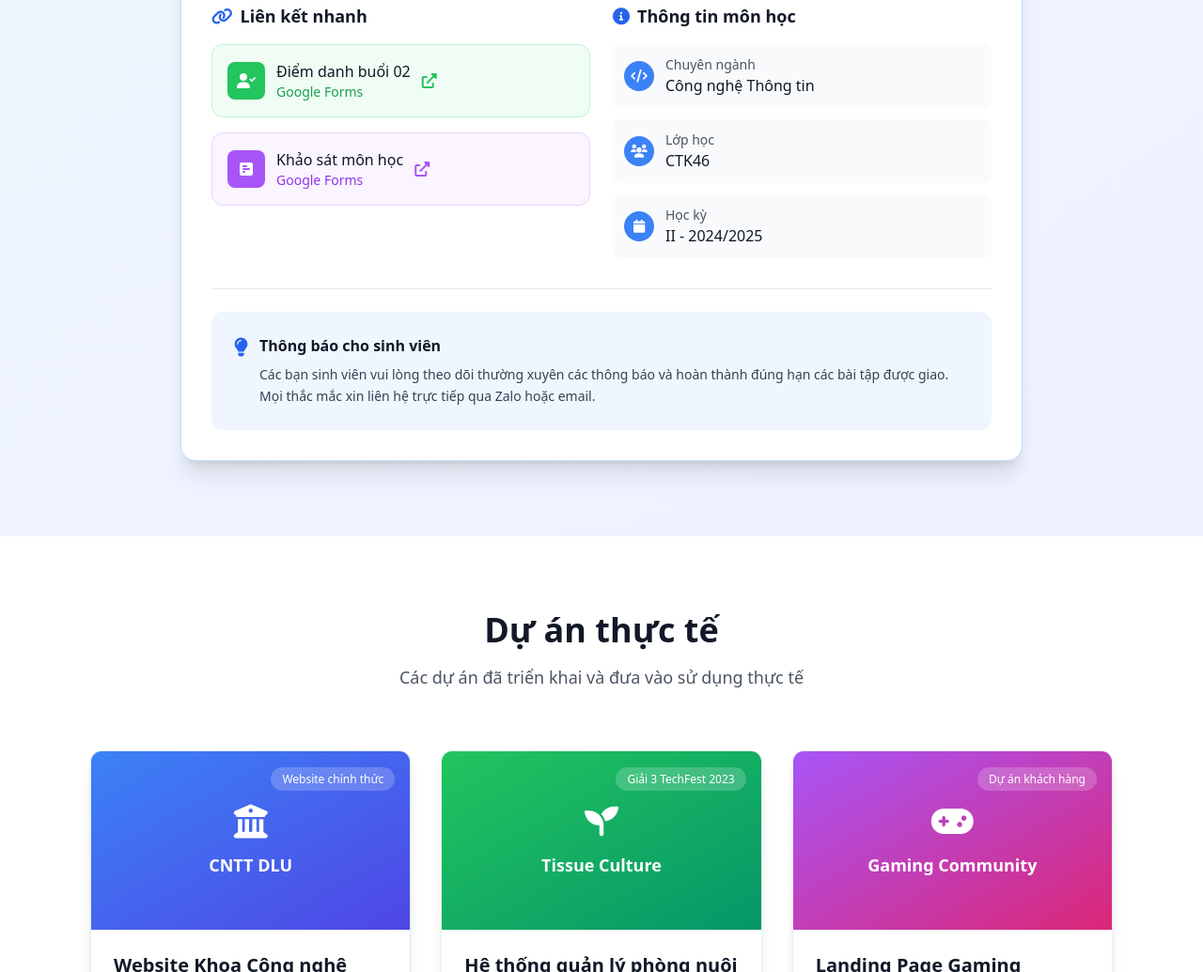
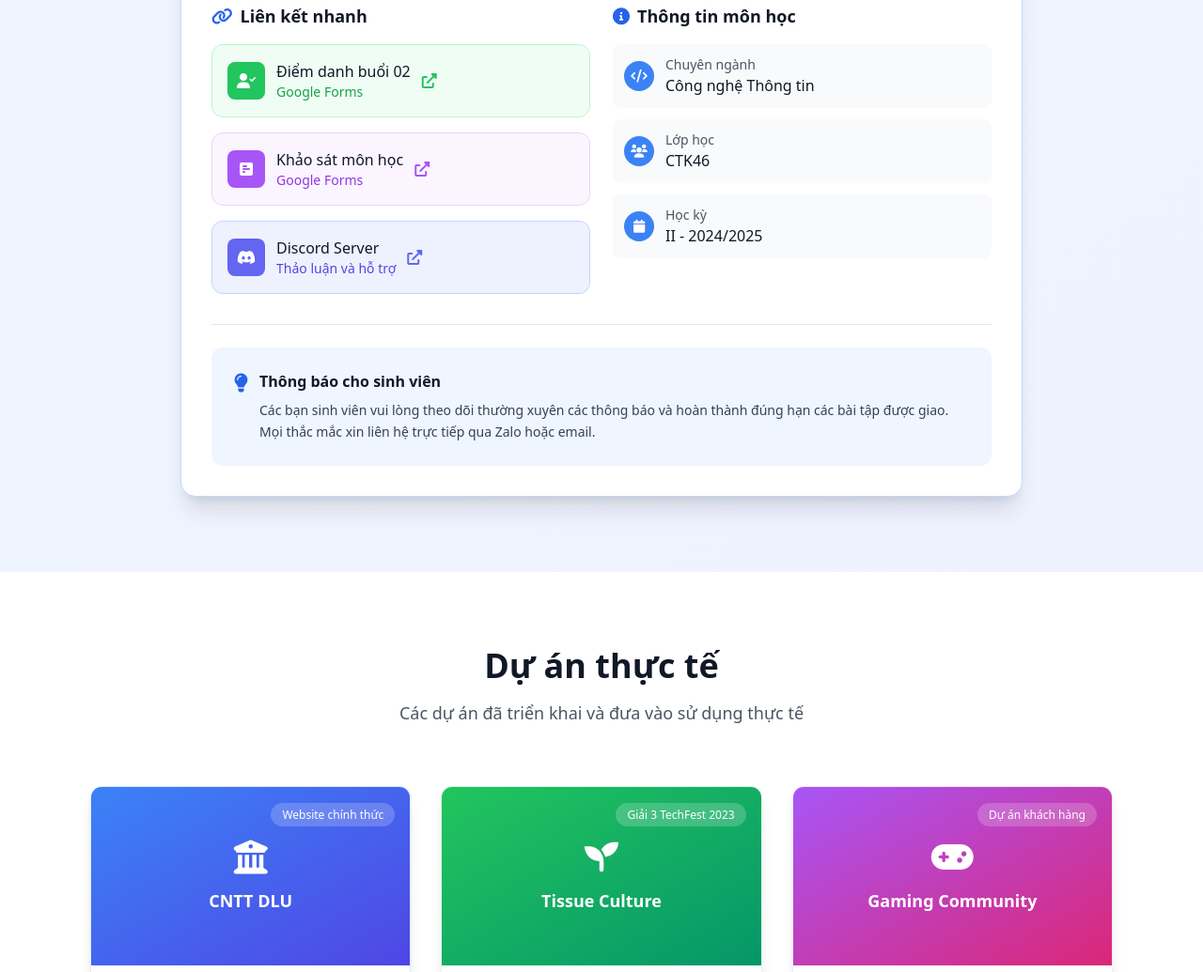
Before and after one commit to DalatCoder/personal-site, a website: page index.html in a window 1280 px wide. Shown: the part 2828-3863 px from the top of the page at 94% size. Drawn offline with nearby package versions, Linux system fonts and the light colour scheme; no server answers.

Commit message:
add Discord server link to teaching section

```diff
--- a/index.html
+++ b/index.html
@@ -676,6 +676,21 @@
                       </div>
                       <i class="fas fa-external-link-alt text-purple-500 dark:text-purple-400 ml-auto group-hover:translate-x-1 transition-transform"></i>
                     </a>
+
+                    <a
+                      href="https://discord.gg/6CqkT2AGGr"
+                      target="_blank"
+                      class="flex items-center space-x-3 p-4 bg-indigo-50 dark:bg-indigo-900/20 rounded-xl border border-indigo-200 dark:border-indigo-800 hover:bg-indigo-100 dark:hover:bg-indigo-900/30 transition-all duration-300 group"
+                    >
+                      <div class="w-10 h-10 bg-indigo-500 dark:bg-indigo-600 rounded-lg flex items-center justify-center text-white group-hover:scale-110 transition-transform">
+                        <i class="fab fa-discord"></i>
+                      </div>
+                      <div>
+                        <div class="font-medium text-gray-900 dark:text-white">Discord Server</div>
+                        <div class="text-sm text-indigo-600 dark:text-indigo-400">Thảo luận và hỗ trợ</div>
+                      </div>
+                      <i class="fas fa-external-link-alt text-indigo-500 dark:text-indigo-400 ml-auto group-hover:translate-x-1 transition-transform"></i>
+                    </a>
                   </div>
 
                   <!-- Course Info -->
```
